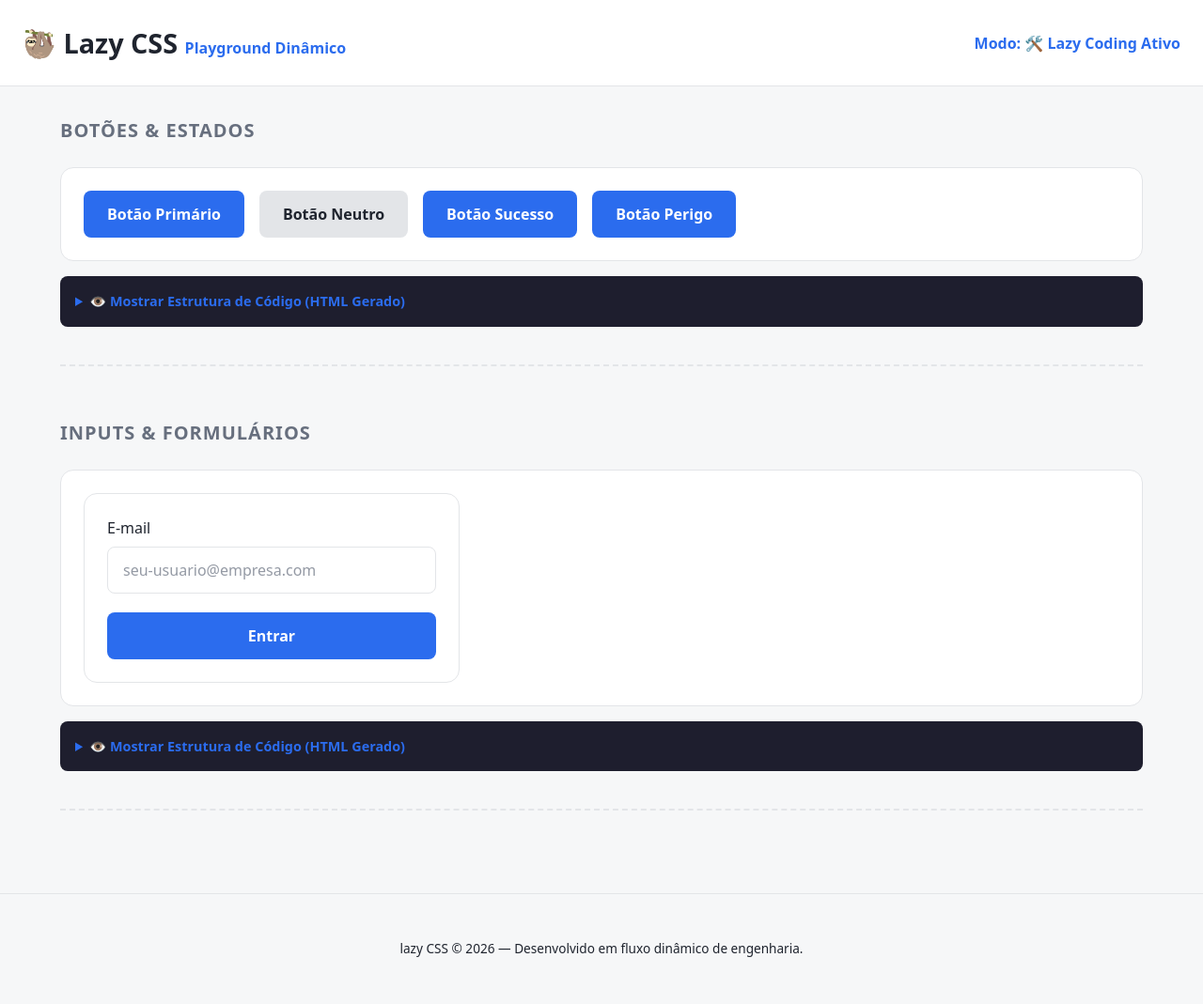
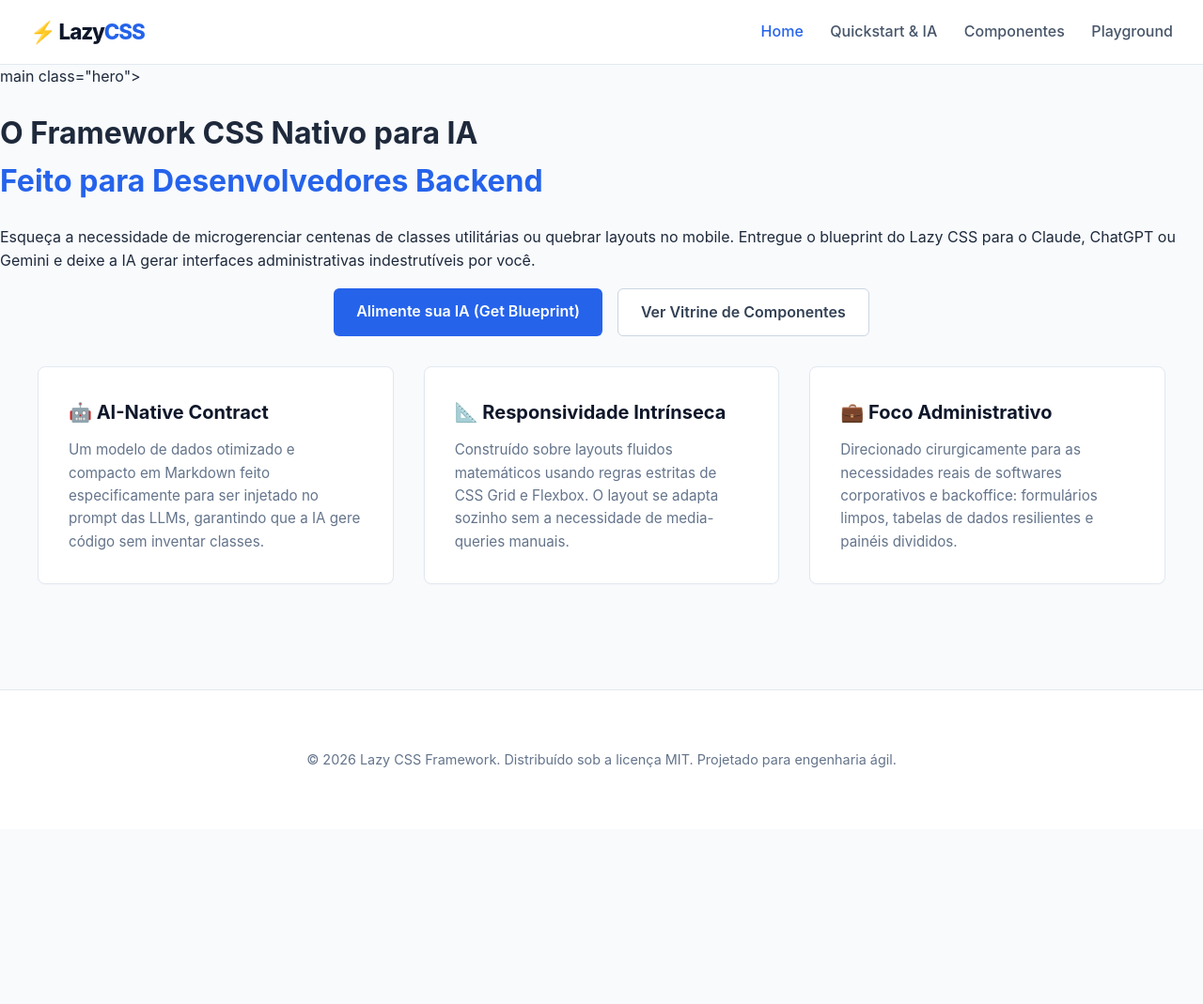
Before and after one commit to asideia/lazy-css, a website: page index.html in a window 1280 px wide. Shown: the whole page at 94% size. After the commit the page ends 883 px from the top, so only its background shows below. Drawn offline with Linux system fonts and the light colour scheme; files whose address does not match are found by name.

Commit message:
Revise index.html for new layout and styles

```diff
--- a/index.html
+++ b/index.html
@@ -3,127 +3,160 @@
 <head>
     <meta charset="UTF-8">
     <meta name="viewport" content="width=device-width, initial-scale=1.0">
-  <title>🦥 lazy CSS — Playground Dinâmico</title>
-
-  <link rel="stylesheet" href="./dist/lazy.min.css">
-
+    <title>Lazy CSS - AI-Native Structural Framework</title>
+    <link rel="stylesheet" href="dist/lazycss.min.css">
     <style>
-    /* Estilos de apoio exclusivos do Playground */
-    .play-section {
-      margin-bottom: 3.5rem;
-      padding-bottom: 2.5rem;
-      border-bottom: 2px dashed var(--border-color);
+        /* Estilos temporários de apoio para a Landing Page enquanto a pasta src/ está vazia */
+        body {
+            font-family: -apple-system, BlinkMacSystemFont, "Segoe UI", Roboto, sans-serif;
+            margin: 0;
+            padding: 0;
+            background-color: #f8fafc;
+            color: #1e293b;
+            line-height: 1.6;
         }
-    .play-title {
+        header {
+            background-color: #fff;
+            border-bottom: 1px solid #e2e8f0;
+            padding: 1rem 2rem;
+            display: flex;
+            justify-content: space-between;
+            align-items: center;
+        }
+        nav a {
+            color: #475569;
+            text-decoration: none;
+            margin-left: 1.5rem;
+            font-weight: 500;
+            transition: color 0.2s;
+        }
+        nav a:hover {
+            color: #2563eb;
+        }
+        .hero {
+            max-width: 1200px;
+            margin: 0 auto;
+            padding: 5rem 2rem;
+            text-align: center;
+        }
+        .hero h1 {
+            font-size: 3rem;
+            color: #0f172a;
+            margin-bottom: 1.5rem;
+            line-height: 1.2;
+        }
+        .hero p {
             font-size: 1.25rem;
-      color: var(--text-muted);
-      margin-bottom: 1.5rem;
-      text-transform: uppercase;
-      letter-spacing: 0.05em;
+            color: #475569;
+            max-width: 800px;
+            margin: 0 auto 2.5rem auto;
         }
-    .preview-box {
-      padding: 1.5rem;
-      background-color: var(--bg-surface);
-      border: 1px solid var(--border-color);
-      border-radius: var(--radius-lg);
-      margin-bottom: 1rem;
+        .cta-group {
+            display: flex;
+            justify-content: center;
+            gap: 1rem;
         }
-    .code-inspector {
-      background: #1e1e2e;
-      color: #cdd6f4;
-      border-radius: var(--radius-md);
-      padding: 0.5rem 1rem;
+        .btn {
+            display: inline-block;
+            padding: 0.75rem 1.5rem;
+            border-radius: 6px;
+            font-weight: 600;
+            text-decoration: none;
+            transition: all 0.2s;
+        }
+        .btn-primary {
+            background-color: #2563eb;
+            color: #fff;
+        }
+        .btn-primary:hover {
+            background-color: #1d4ed8;
+        }
+        .btn-secondary {
+            background-color: #fff;
+            color: #334155;
+            border: 1px solid #cbd5e1;
+        }
+        .btn-secondary:hover {
+            background-color: #f1f5f9;
+        }
+        .features {
+            max-width: 1200px;
+            margin: 0 auto;
+            padding: 2rem;
+            display: grid;
+            grid-template-columns: repeat(auto-fit, minmax(300px, 1fr));
+            gap: 2rem;
+        }
+        .card {
+            background: #fff;
+            padding: 2rem;
+            border-radius: 8px;
+            border: 1px solid #e2e8f0;
+            box-shadow: 0 1px 3px rgba(0,0,0,0.02);
+        }
+        .card h3 {
+            font-size: 1.25rem;
+            color: #0f172a;
+            margin-top: 0;
+            margin-bottom: 0.75rem;
+        }
+        .card p {
+            color: #64748b;
+            margin: 0;
+            font-size: 0.95rem;
+        }
+        footer {
+            text-align: center;
+            padding: 3rem 2rem;
+            color: #64748b;
             font-size: 0.9rem;
-    }
-    .code-inspector summary {
-      cursor: pointer;
-      font-weight: 600;
-      color: var(--color-primary);
-      user-select: none;
-      padding: 0.5rem 0;
-    }
-    .code-inspector pre {
-      margin-top: 1rem;
-      padding: 1rem;
-      background: #11111b;
-      border-radius: var(--radius-md);
-      overflow-x: auto;
-      font-family: 'Courier New', Courier, monospace;
-    }
-    /* Posicionamento do wrapper de código */
-    .code-wrapper {
-      position: relative;
-      margin-top: 1rem;
-    }
-
-    .code-inspector pre {
-      margin-top: 0; /* Resetado pois o wrapper agora segura o espaçamento */
-      padding: 1.25rem;
-      background: #11111b;
-      border-radius: var(--radius-md);
-      overflow-x: auto;
-      font-family: 'Courier New', Courier, monospace;
-    }
-
-    /* Estilização do Botão de Copiar */
-    .lazy-copy-btn {
-      position: absolute;
-      top: 0.75rem;
-      right: 0.75rem;
-      background: rgba(255, 255, 255, 0.1);
-      color: #cdd6f4;
-      border: 1px solid rgba(255, 255, 255, 0.15);
-      padding: 0.35rem 0.75rem;
-      font-size: 0.8rem;
-      font-weight: 600;
-      border-radius: calc(var(--radius-md) * 0.75);
-      cursor: pointer;
-      transition: all 0.2s ease;
-      user-select: none;
-    }
-
-    .lazy-copy-btn:hover {
-      background: var(--color-primary);
-      color: #ffffff;
-      border-color: var(--color-primary);
-    }
-
-    /* Estado quando o código for copiado com sucesso */
-    .lazy-copy-btn.copied {
-      background: hsl(var(--lazy-success-raw) / 0.2);
-      color: #00ff66;
-      border-color: hsl(var(--lazy-success-raw) / 0.4);
+            border-top: 1px solid #e2e8f0;
+            margin-top: 5rem;
+            background: #fff;
         }
     </style>
 </head>
 <body>
 
-  <header class="lazy-row" style="background: var(--bg-surface); padding: 1.5rem; border-bottom: 1px solid var(--border-color); justify-content: space-between;">
-    <h1 class="lazy-text-main" style="font-size: 1.8rem; margin: 0;">🦥 Lazy CSS <span style="font-size: 1rem; color: var(--color-primary);">Playground Dinâmico</span></h1>
-    <span id="lazy-status-badge" style="font-weight: 600; color: #666; transition: color 0.3s ease;">Verificando lazy...</span>
+    <header>
+        <div style="display: flex; align-items: center; gap: 0.5rem;">
+            <span style="font-weight: 800; font-size: 1.4rem; letter-spacing: -0.05em; color: #0f172a;">⚡ Lazy<span style="color: #2563eb;">CSS</span></span>
+        </div>
+        <nav>
+            <a href="index.html" style="color: #2563eb;">Home</a>
+            <a href="quickstart.html">Quickstart & IA</a>
+            <a href="showcase.html">Componentes</a>
+            <a href="playground.html">Playground</a>
+        </nav>
     </header>
 
-  <main id="lazy-dynamic-content" class="lazy-container" style="padding: 2rem 1.5rem;">
+    main class="hero">
+        <h1>O Framework CSS Nativo para IA<br><span style="color: #2563eb;">Feito para Desenvolvedores Backend</span></h1>
+        <p>Esqueça a necessidade de microgerenciar centenas de classes utilitárias ou quebrar layouts no mobile. Entregue o blueprint do Lazy CSS para o Claude, ChatGPT ou Gemini e deixe a IA gerar interfaces administrativas indestrutíveis por você.</p>
+        <div class="cta-group">
+            <a href="quickstart.html" class="btn btn-primary">Alimente sua IA (Get Blueprint)</a>
+            <a href="showcase.html" class="btn btn-secondary">Ver Vitrine de Componentes</a>
+        </div>
     </main>
 
-  <footer class="lazy-text-muted" style="text-align: center; padding: 3rem 0; font-size: 0.85rem; border-top: 1px solid var(--border-color);">
-    lazy CSS &copy; 2026 — Desenvolvido em fluxo dinâmico de engenharia.
+    <section class="features">
+        <div class="card">
+            <h3>🤖 AI-Native Contract</h3>
+            <p>Um modelo de dados otimizado e compacto em Markdown feito especificamente para ser injetado no prompt das LLMs, garantindo que a IA gere código sem inventar classes.</p>
+        </div>
+        <div class="card">
+            <h3>📐 Responsividade Intrínseca</h3>
+            <p>Construído sobre layouts fluidos matemáticos usando regras estritas de CSS Grid e Flexbox. O layout se adapta sozinho sem a necessidade de media-queries manuais.</p>
+        </div>
+        <div class="card">
+            <h3>💼 Foco Administrativo</h3>
+            <p>Direcionado cirurgicamente para as necessidades reais de softwares corporativos e backoffice: formulários limpos, tabelas de dados resilientes e painéis divididos.</p>
+        </div>
+    </section>
+
+    <footer>
+        <p>&copy; 2026 Lazy CSS Framework. Distribuído sob a licença MIT. Projetado para engenharia ágil.</p>
     </footer>
 
-  <script src="./assets//scripts/playground.js"></script>
-  <script>
-    // Validador de status do CSS compilado
-    document.addEventListener("DOMContentLoaded", () => {
-      const badge = document.getElementById("lazy-status-badge");
-      const islazyActive = getComputedStyle(document.documentElement).getPropertyValue('--lazy-primary-raw').trim() !== "";
-      if (islazyActive) {
-        badge.innerHTML = "Modo: 🛠️ Lazy Coding Ativo";
-        badge.style.color = "var(--color-primary)";
-      } else {
-        badge.innerHTML = "Modo: ⚠️ Lazy Coding Inativo (CSS offline)";
-        badge.style.color = "var(--color-danger)";
-      }
-    });
-  </script>
 </body>
 </html>
```
Lines whose indentation alone changed are shown as unchanged.
